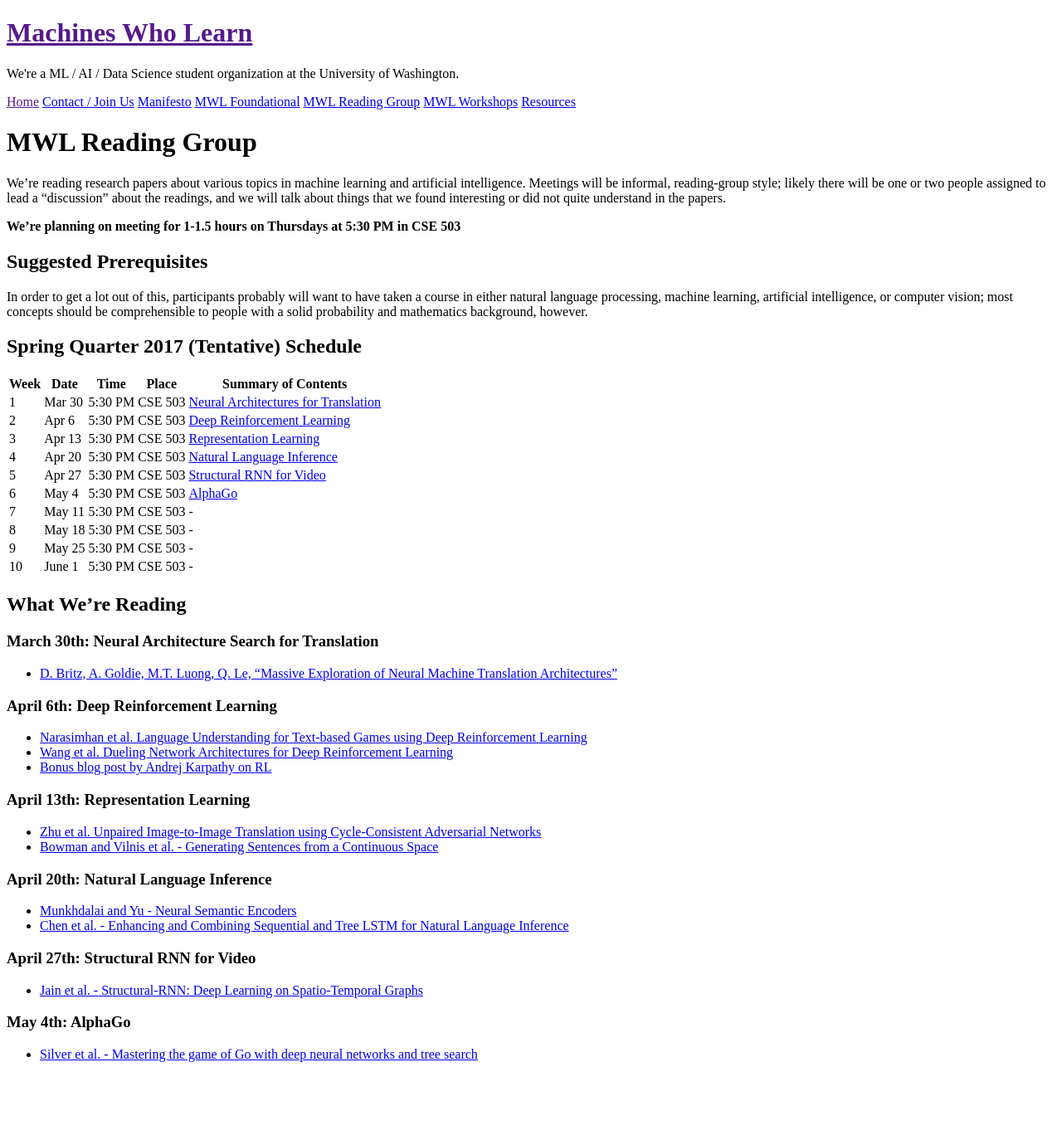
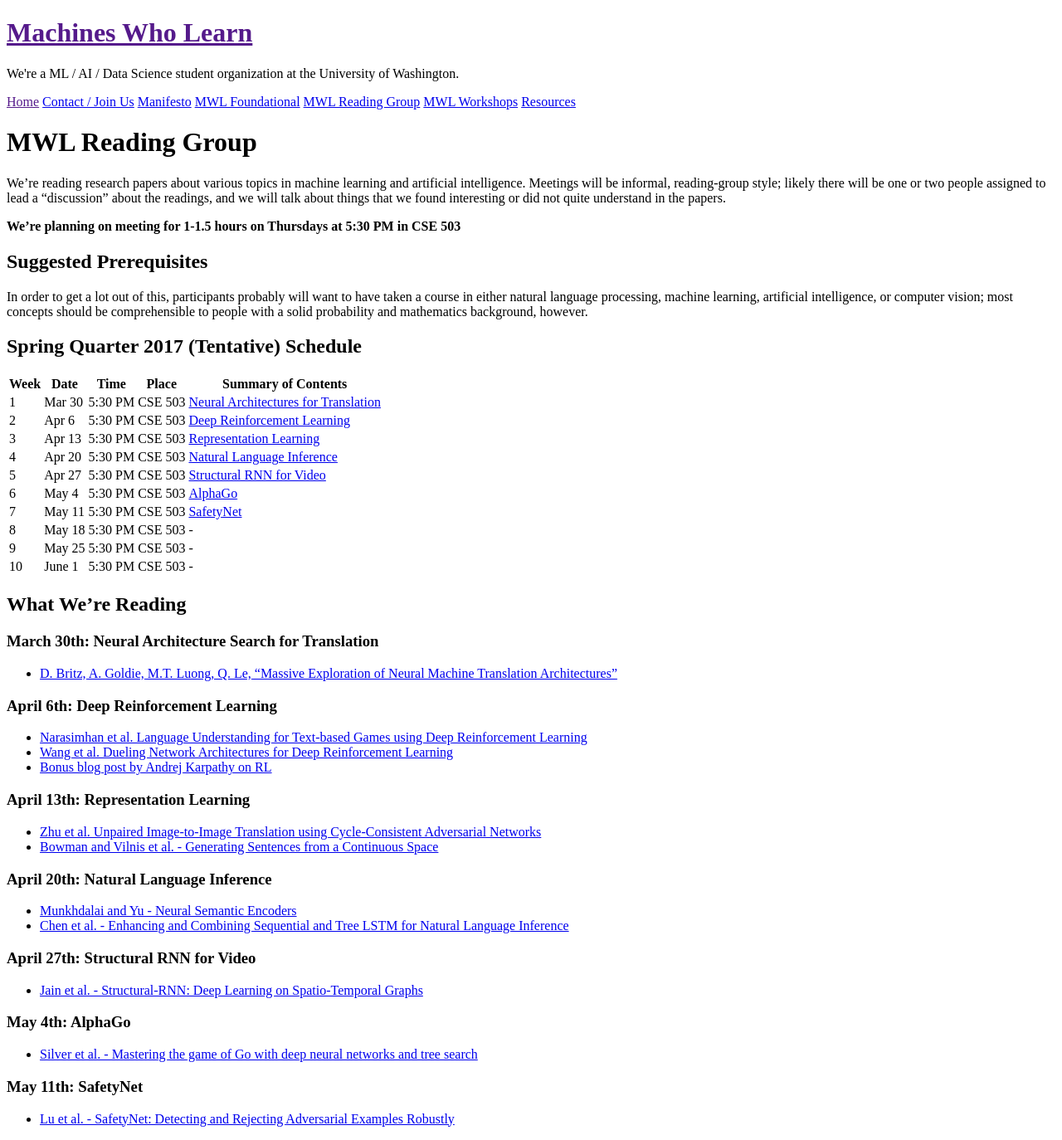
Before and after one commit to MachinesWhoLearn/machineswholearn.github.io, a Jekyll site: the page built from mwl_reading_group.md, in a window 1280 px wide. Shown: the whole page at 83% size. Built offline with Jekyll 4.4.1, drawn with Linux system fonts in a browser that asks for light colours; before the commit the page ends 1296 px from its top, so only the background shows below that.

Commit message:
Update reading group page with safetynet

```diff
--- a/mwl_reading_group.md
+++ b/mwl_reading_group.md
@@ -28,7 +28,7 @@ people with a solid probability and mathematics background, however.
 | 4 | Apr 20 | 5:30 PM | CSE 503 | [Natural Language Inference](#april-20th-natural-language-inference) |
 | 5 | Apr 27 | 5:30 PM | CSE 503 | [Structural RNN for Video](#april-27th-structural-rnn-for-video) |
 | 6 | May 4 | 5:30 PM | CSE 503 | [AlphaGo](#may-4th-alphago) |
-| 7 | May 11 | 5:30 PM | CSE 503 | - |
+| 7 | May 11 | 5:30 PM | CSE 503 | [SafetyNet](#may-11th-safetynet) |
 | 8 | May 18 | 5:30 PM | CSE 503 | - |
 | 9 | May 25 | 5:30 PM | CSE 503 | - |
 | 10 | June 1 | 5:30 PM | CSE 503 | - |
@@ -56,3 +56,6 @@ people with a solid probability and mathematics background, however.
 
 ### May 4th: AlphaGo
   - [Silver et al. - Mastering the game of Go with deep neural networks and tree search](https://pdfs.semanticscholar.org/9dc0/4bd6a2489ae94f660ff16ecc37fb383a58fc.pdf?_ga=2.166777598.1155844225.1493818596-1484215306.1475848983)
+
+### May 11th: SafetyNet
+  - [Lu et al. - SafetyNet: Detecting and Rejecting Adversarial Examples Robustly](https://arxiv.org/abs/1704.00103)
```
